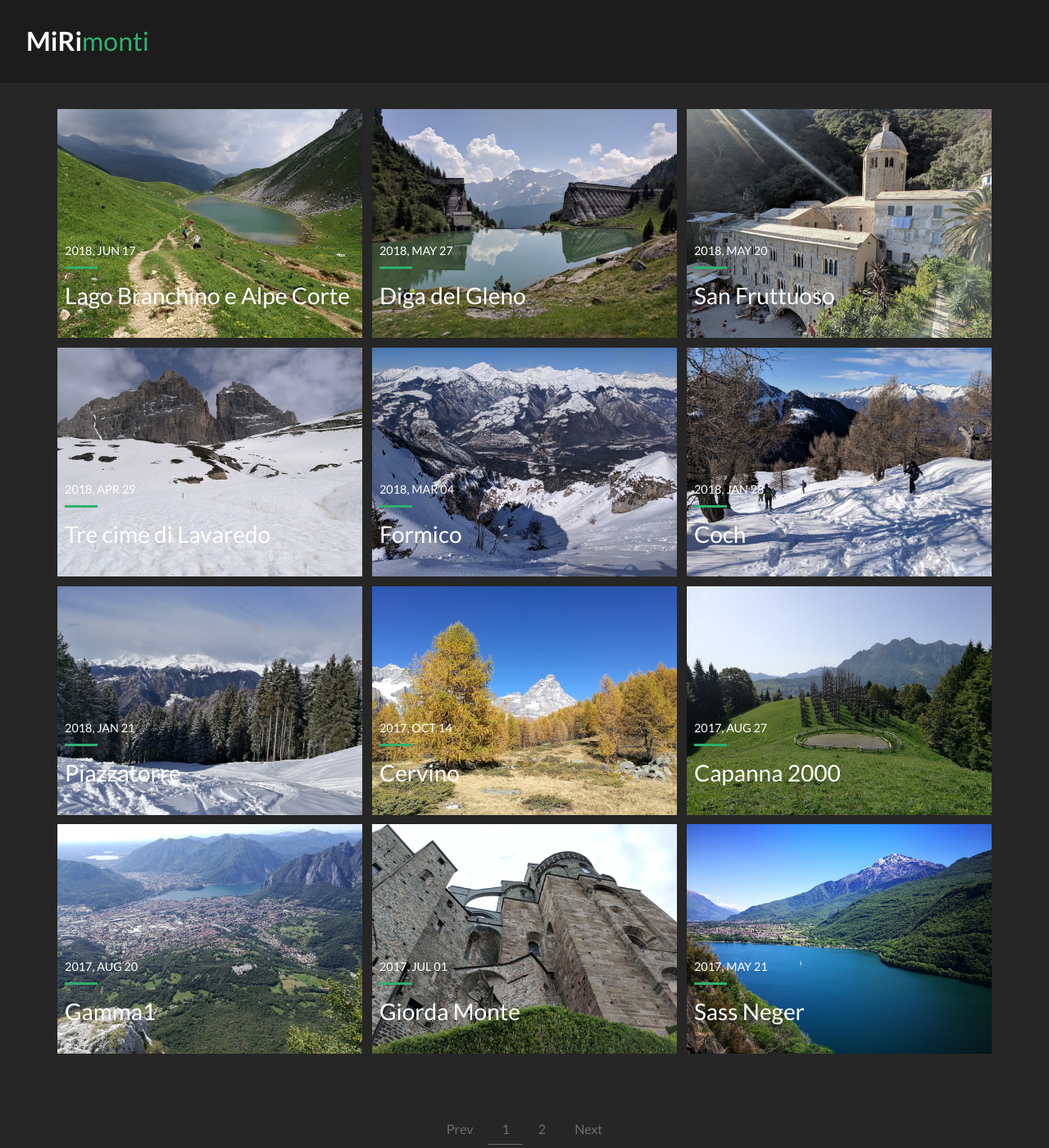
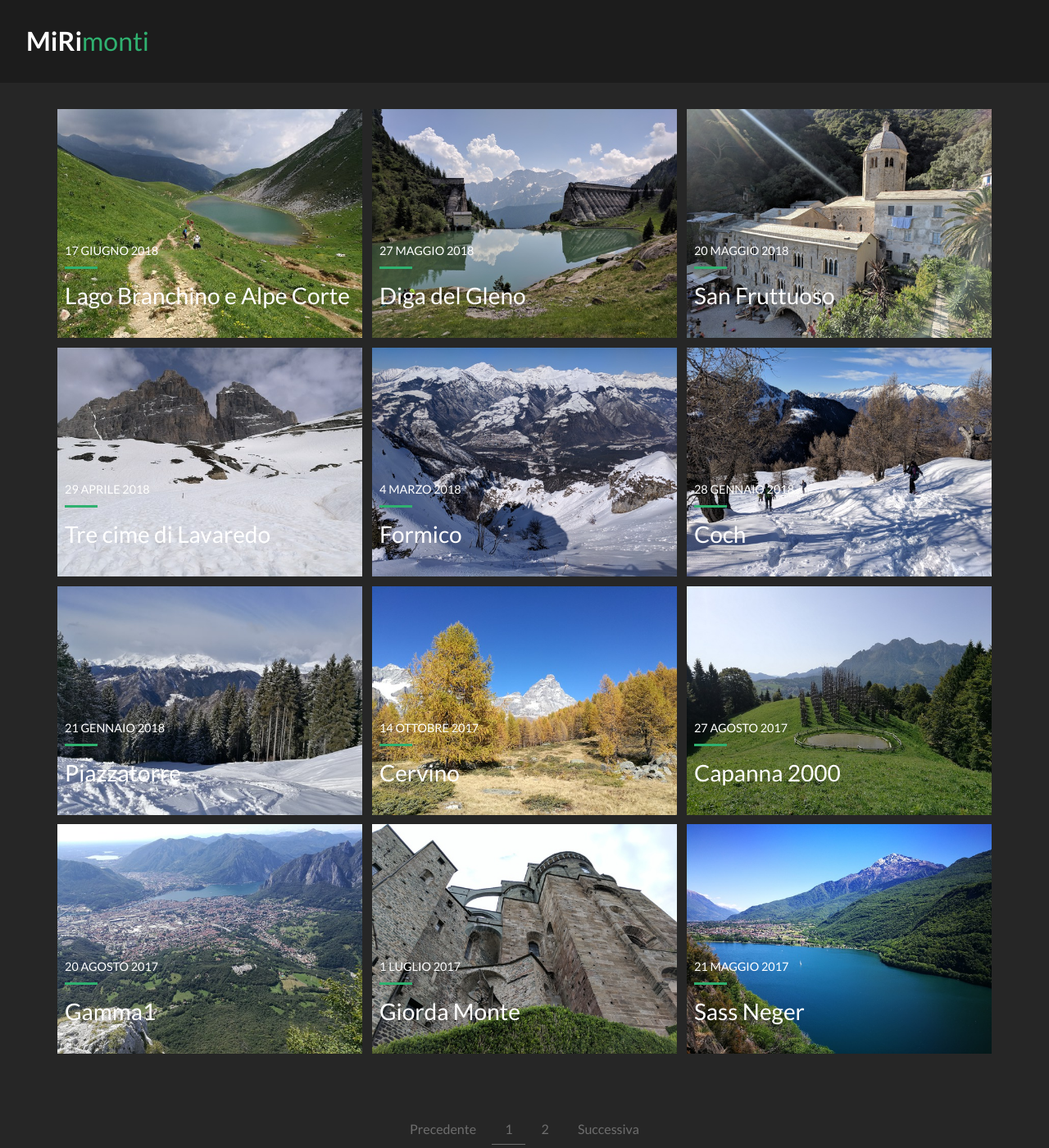
Before and after one commit to RCasatta/mirimonti, a Jekyll site: the page built from index.html, in a window 1280 px wide and 1400 px high. Shown: the whole window at 82% size. Built offline with Jekyll 4.4.1, drawn with Linux system fonts in a browser that asks for light colours; the list of posts is cut into pages by our own code; comment, search, counter and statistics services are not loaded.

Commit message:
date in italiano

```diff
--- a/_includes/pagination.html
+++ b/_includes/pagination.html
@@ -3,13 +3,13 @@
   {% if paginator.previous_page %}
 
     {% if paginator.previous_page == 1 %}
-      <a href="/">Prev</a>
+      <a href="/">Precedente</a>
     {% else %}
-      <a href="/page{{ paginator.previous_page }}">Prev</a>
+      <a href="/page{{ paginator.previous_page }}">Precedente</a>
     {% endif %}
 
   {% else %}
-    <span class="disabled">Prev</span>
+    <span class="disabled">Precedente</span>
   {% endif %}
 
   {% if paginator.page == 1 %}
@@ -28,8 +28,8 @@
   {% endfor %}
 
   {% if paginator.next_page %}
-    <a href="/page{{ paginator.next_page }}">Next</a>
+    <a href="/page{{ paginator.next_page }}">Successiva</a>
   {% else %}
-    <span class="disabled">Next</span>
+    <span class="disabled">Successiva</span>
   {% endif %}
 </nav> <!-- End Section Pagination -->
--- a/index.html
+++ b/index.html
@@ -10,7 +10,26 @@ layout: main
       {% endif %}
 
     <div class="chapter_inner">
-      <p class="chapter_number">{{post.date | date: '%Y, %b %d'}}</p>
+      <p class="chapter_number">
+        <!-- Whitespace added for readability -->
+        {% assign m = post.date | date: "%-m" %}
+        {{ post.date | date: "%-d" }}
+        {% case m %}
+          {% when '1' %}Gennaio
+          {% when '2' %}Febbraio
+          {% when '3' %}Marzo
+          {% when '4' %}Aprile
+          {% when '5' %}Maggio
+          {% when '6' %}Giugno
+          {% when '7' %}Luglio
+          {% when '8' %}Agosto
+          {% when '9' %}Settembre
+          {% when '10' %}Ottobre
+          {% when '11' %}Novembre
+          {% when '12' %}Dicembre
+        {% endcase %}
+        {{ post.date | date: "%Y" }}
+      </p>
       <h3 class="chapter_title">{{post.title}}</h3>
     </div>
     </a>
```
